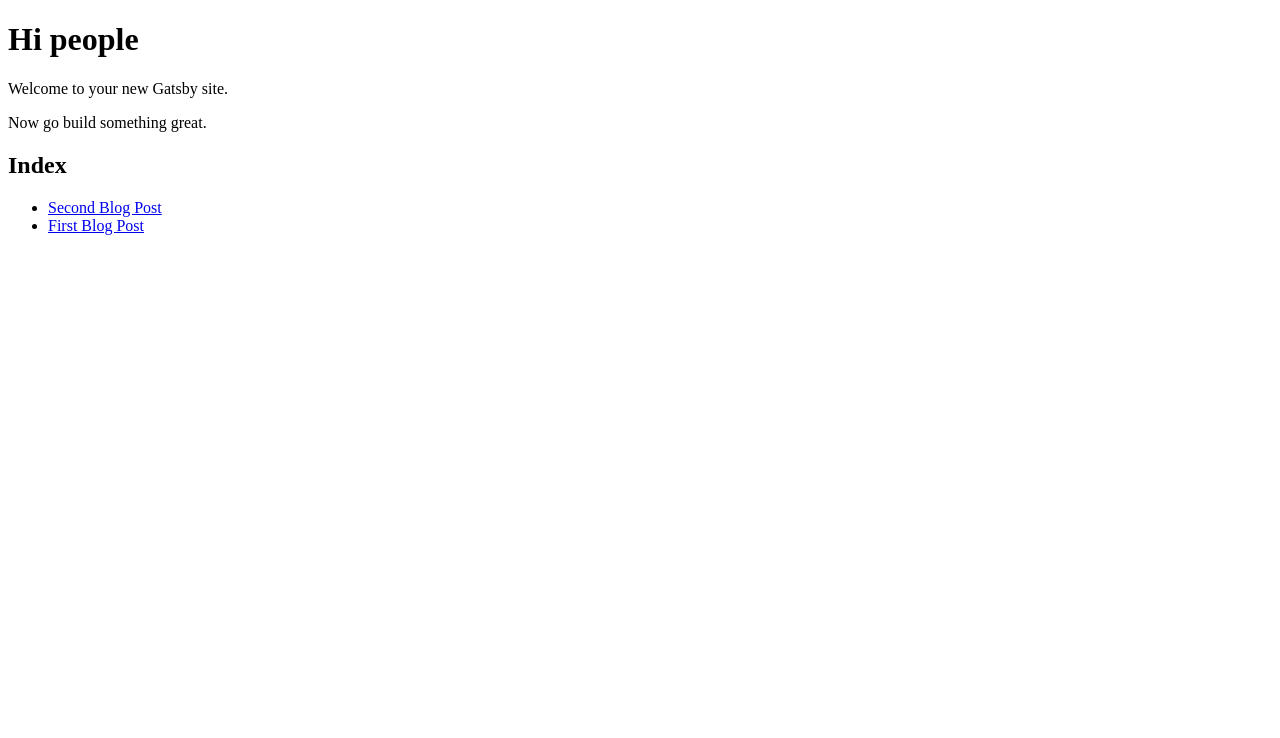
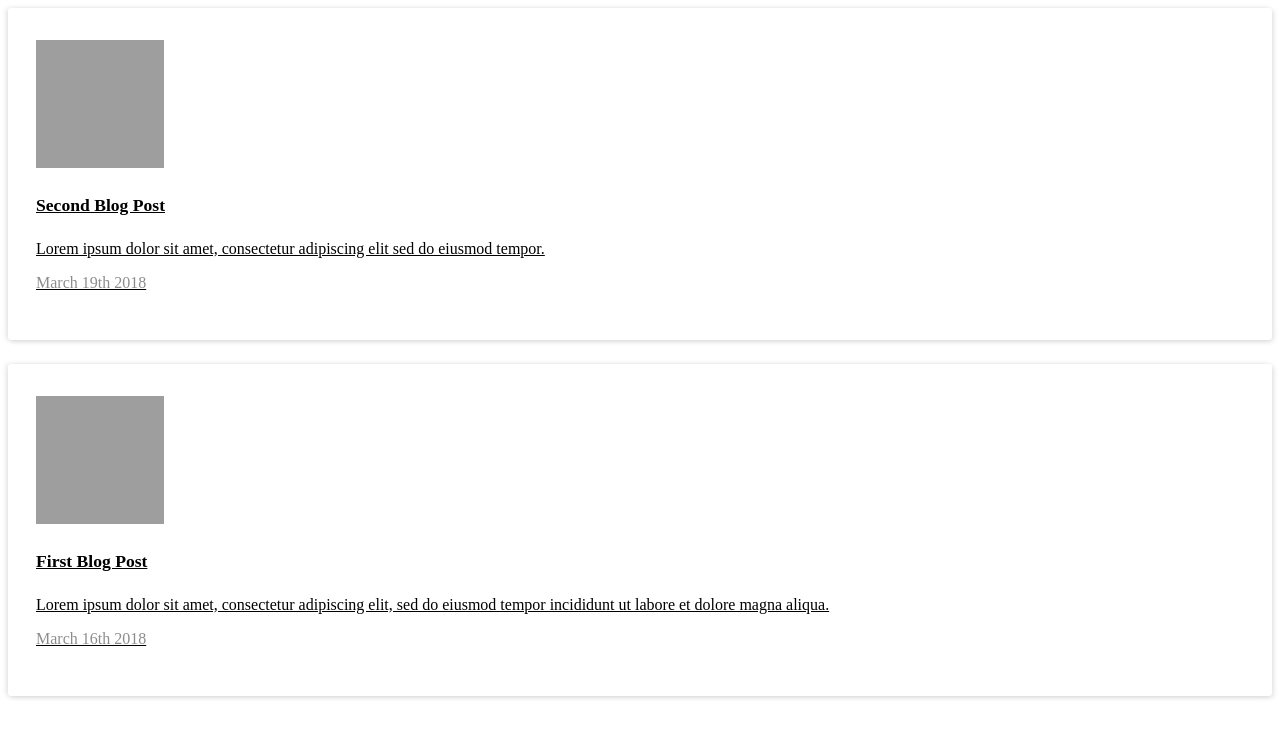
Before and after one commit to wholeNaNyards/wholenanyards.com, a Gatsby site: page / in a window 1280 px wide. Built offline with nearby package versions, Linux system fonts and the light colour scheme; Gatsby itself is replaced by a stand-in of ours; grey boxes are pictures that could not be loaded.

Commit message:
Initial work on the main blog listing page

```diff
--- a/package.json
+++ b/package.json
@@ -4,6 +4,7 @@
   "version": "1.0.0",
   "author": "wholeNaNyards",
   "dependencies": {
+    "bootstrap": "^4.1.0",
     "gatsby": "^1.9.232",
     "gatsby-link": "^1.6.39",
     "gatsby-plugin-react-helmet": "^2.0.7",
@@ -14,6 +15,7 @@
     "prop-types": "^15.6.1",
     "react": "^16.2.0",
     "react-helmet": "^5.2.0",
+    "reactstrap": "^5.0.0-beta.3",
     "styled-components": "^3.2.3"
   },
   "keywords": [
--- /dev/null
+++ b/src/components/BlogCard/index.js
@@ -0,0 +1,46 @@
+import React from 'react';
+import { Media } from 'reactstrap';
+import styled from 'styled-components';
+
+import logo from '../../images/kylo.jpg';
+
+const StyledMedia = styled(Media)`
+  background: #fff;
+  border-radius: 3px;
+  box-shadow: 2px 2px 5px 0 rgba(0, 0, 0, 0.1), -2px 0 5px 0 rgba(0, 0, 0, 0.1);
+  margin-bottom: 24px;
+  padding: 2rem 1.75rem;
+  :hover {
+    box-shadow: 4px 4px 7px 0 rgba(0, 0, 0, 0.1), -4px 0 7px 0 rgba(0, 0, 0, 0.1);
+  }
+`;
+
+const StyledMediaHeading = styled(Media)`
+  font-size: 1.1em;
+`;
+
+const DateText = styled.p`
+  color: rgba(0, 0, 0, 0.45);
+`;
+
+const BlogCard = ({
+  title, date, description, imageDescription,
+}) => (
+  <StyledMedia>
+    <Media
+      object
+      src="http://lorempixel.com/128/128/city"
+      alt={imageDescription}
+      className="mr-3"
+    />
+    <Media body>
+      <StyledMediaHeading heading className="mb-3">
+        {title}
+      </StyledMediaHeading>
+      {description}
+      <DateText className="mt-3 mb-0">{date}</DateText>
+    </Media>
+  </StyledMedia>
+);
+
+export default BlogCard;
--- a/src/pages/03-16-2018-first-post/index.md
+++ b/src/pages/03-16-2018-first-post/index.md
@@ -2,7 +2,9 @@
 path: '/first-post'
 title: 'First Blog Post'
 published: true
-date: '2018-03-16'
+date: 'March 16th 2018'
+description: 'Lorem ipsum dolor sit amet, consectetur adipiscing elit, sed do eiusmod tempor incididunt ut labore et dolore magna aliqua.'
+imageDescription: 'Description of first blog post image'
 ---
 
 Hello! This is our first blog post!
--- a/src/pages/03-19-2018-second-post/index.md
+++ b/src/pages/03-19-2018-second-post/index.md
@@ -2,7 +2,9 @@
 path: '/second-post'
 title: 'Second Blog Post'
 published: true
-date: '2018-03-19'
+date: 'March 19th 2018'
+description: 'Lorem ipsum dolor sit amet, consectetur adipiscing elit sed do eiusmod tempor.'
+imageDescription: 'Description of second blog post image'
 ---
 
 Hi! This is our second blog post!
--- a/src/pages/index.js
+++ b/src/pages/index.js
@@ -1,24 +1,42 @@
 import React from 'react';
 import Link from 'gatsby-link';
+import { Container, Row, Col } from 'reactstrap';
 import Helmet from 'react-helmet';
 import PropTypes from 'prop-types';
+import styled from 'styled-components';
+
+import BlogCard from '../components/BlogCard';
+
+const StyledLink = styled(Link)`
+  color: unset;
+  :hover {
+    color: unset;
+    text-decoration: none;
+  }
+`;
 
 const IndexPage = ({ data }) => {
   const { allMarkdownRemark: { edges } } = data;
   return (
     <div>
       <Helmet title="Blog | wholeNaNyards" />
-      <h1>Hi people</h1>
-      <p>Welcome to your new Gatsby site.</p>
-      <p>Now go build something great.</p>
-      <h2>Index</h2>
-      <ul>
+      <Container fluid className="main-container">
         {edges.map(({ node }) => (
-          <li>
-            <Link to={node.frontmatter.path}>{node.frontmatter.title}</Link>
-          </li>
+          <Row>
+            <Col md={{ size: 8, offset: 2 }} xl={{ size: 6, offset: 3 }}>
+              <StyledLink to={node.frontmatter.path}>
+                <BlogCard
+                  key={1}
+                  title={node.frontmatter.title}
+                  date={node.frontmatter.date}
+                  description={node.frontmatter.description}
+                  imageDescription={node.frontmatter.imageDescription}
+                />
+              </StyledLink>
+            </Col>
+          </Row>
         ))}
-      </ul>
+      </Container>
     </div>
   );
 };
@@ -69,6 +87,9 @@ export const pageQuery = graphql`
           frontmatter {
             title
             path
+            date
+            description
+            imageDescription
           }
         }
       }
```
Also changed, not shown: src/components/Header/index.js (+16 -19 lines), src/layouts/index.js (+13 -0 lines), 1 other file.
